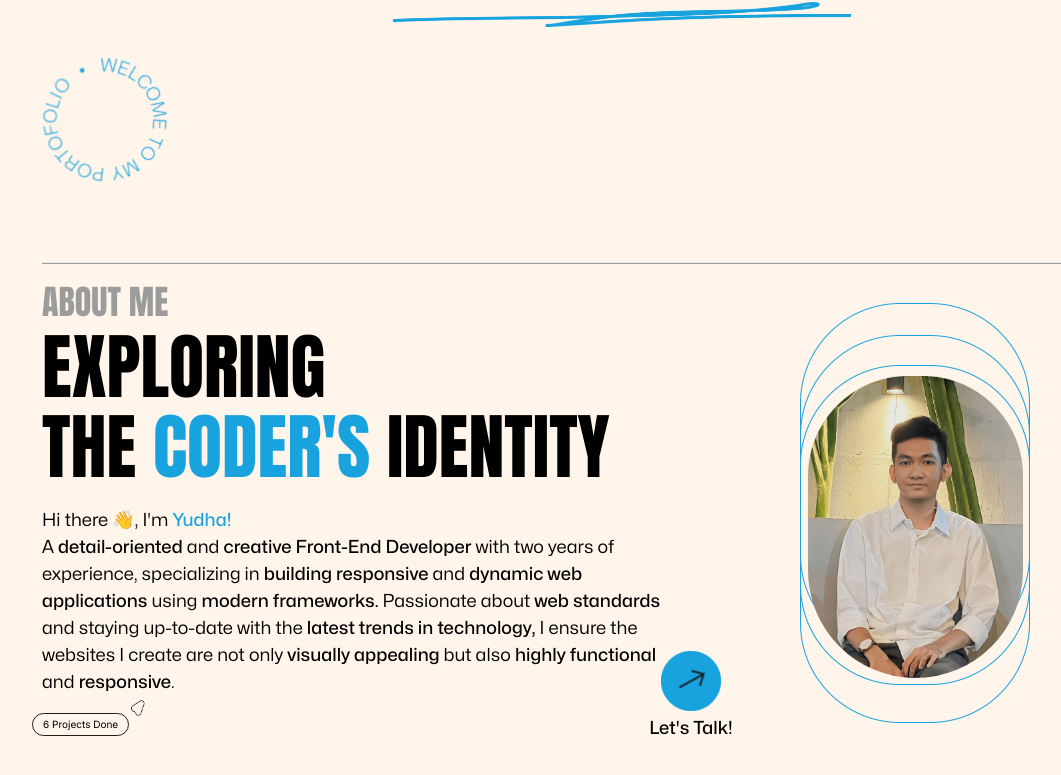
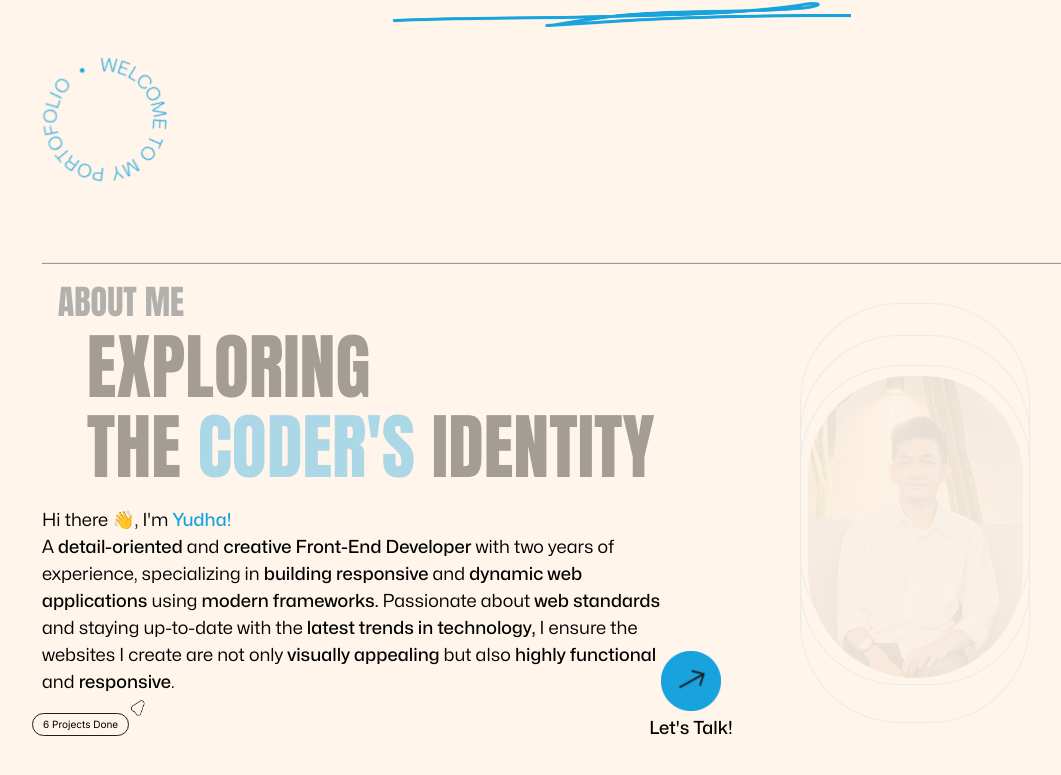
Before and after one commit to yudhaeric/portofolio, a Next.js app: page / in a window 1280 px wide. Shown: the part 353-1128 px from the top of the page, without its empty margins (86-1147 px from the left). Built offline with nearby package versions, Linux system fonts and the light colour scheme.

Commit message:
Add New Animation Keyframes

```diff
--- a/app/globals.css
+++ b/app/globals.css
@@ -31,3 +31,21 @@ body {
   background-color: #FFF5EA;
   overflow-x: hidden;
 }
+
+.appear-timeline-thirty {
+  animation-timeline: view();
+  animation-range: entry 0% cover 30%;
+}
+
+.appear-timeline-sixty {
+  animation-timeline: view();
+  animation-range: entry 0% cover 60%;
+}
+
+.animation-delay-two {
+  animation-delay: 1000ms;
+}
+
+.animation-delay-three {
+  animation-delay: 300ms;
+}
--- a/app/page.tsx
+++ b/app/page.tsx
@@ -8,7 +8,7 @@ export default function Home() {
         <div className='pt-[50%] mx-[5%] desktop:mx-[10%] desktop:pt-[75px]'>
           <div className='absolute right-[-100px] top-[-50px] desktop:inline mobile:hidden'>
             <Image
-              className='animate-spin-slow'
+              className='animate-spinSlow'
               src="/images/icons/shape.png"
               alt="line"
               width={250}
@@ -44,14 +44,14 @@ export default function Home() {
           </div>
           <div className='mt-7'>
             <Image
-              className='animate-spin-slow desktop:hidden'
+              className='animate-spinSlow desktop:hidden'
               src="/images/icons/welcome.png"
               alt="welcome"
               width={105}
               height={107}
             />
             <Image
-              className='animate-spin-slow desktop:inline mobile:hidden'
+              className='animate-spinSlow desktop:inline mobile:hidden'
               src="/images/icons/welcome.png"
               alt="welcome"
               width={125}
@@ -65,8 +65,8 @@ export default function Home() {
           <hr className='bg-[#9C9C9C] h-[1px] desktop:h-[2px]'></hr>
           <div className='flex gap-5'>
             <div className='desktop:w-[70%] mt-3'>
-              <h3 className='font-anton uppercase text-[16px] text-[#9C9C9C] desktop:text-[34px]'>About Me</h3>
-              <h1 className='font-anton uppercase text-[30px] leading-9 desktop:text-[72px] desktop:leading-[80px]'>Exploring <br/> The <span className='text-[#18A3DF]'>Coder&apos;s</span> Identity</h1>
+              <h3 className='font-anton uppercase text-[16px] text-[#9C9C9C] desktop:text-[34px] animate-appearSlideTop appear-timeline-thirty'>About Me</h3>
+              <h1 className='font-anton uppercase text-[30px] leading-9 desktop:text-[72px] desktop:leading-[80px] animate-appearSlideTop appear-timeline-thirty animation-delay-three'>Exploring <br/> The <span className='text-[#18A3DF]'>Coder&apos;s</span> Identity</h1>
               <div className='flex justify-center mt-5 desktop:hidden'>
                 <Image
                   src="/images/icons/shape-bg.png"
@@ -82,7 +82,7 @@ export default function Home() {
                   height={127}
                 />
               </div>
-              <div className='text-[12px] mt-5 font-monaRegular desktop:text-[18px] desktop:w-[90%]'>
+              <div className='text-[12px] mt-5 font-monaRegular desktop:text-[18px] desktop:w-[90%] animate-appearSlideTop appear-timeline-thirty animation-delay-two'>
                 <p>
                   Hi there 👋, I&apos;m <span className='text-[#18A3DF] font-monaMedium'>Yudha! </span>
                 </p>
@@ -100,7 +100,7 @@ export default function Home() {
                 </p>
               </div>
               <div className='flex gap-52 desktop:gap-[520px]'>
-                <div className='relative flex items-center mt-[-5px] ml-[-10px] desktop:mt-3'>
+                <div className='relative flex items-center mt-[-5px] ml-[-10px] desktop:mt-3 animate-appearSlideRight appear-timeline-thirty'>
                   <p className='text-[8px] border border-[#1E1E1E] rounded-full px-[10px] py-[3px] desktop:text-[10px]'>6 Projects Done</p>
                   <Image
                     className='absolute mt-[-35px] left-[85px] desktop:w-[24px] desktop:h-[28.57px] desktop:left-24 desktop:mt-[-40px]'
@@ -110,7 +110,7 @@ export default function Home() {
                     height={15}
                   />
                 </div>
-                <a href="mailto:yudhaericpamungkas@gmail.com" target='_blank' className='desktop:-mt-10'>
+                <a href="mailto:yudhaericpamungkas@gmail.com" target='_blank' className='desktop:-mt-10 animate-appearFadeIn appear-timeline-sixty'>
                   <div className='flex flex-col items-center mt-[-5px]'>
                     <Image
                       className='desktop:w-[60px] desktop:h-[60px]'
@@ -124,7 +124,7 @@ export default function Home() {
                 </a>
               </div>
             </div>
-            <div className='desktop:flex items-center desktop:w-[30%] justify-center mt-5 hidden'>
+            <div className='desktop:flex items-center desktop:w-[30%] justify-center mt-5 hidden animate-appearFadeIn appear-timeline-sixty'>
               <Image
                 src="/images/icons/shape-bg.png"
                 alt="shape"
--- a/tailwind.config.ts
+++ b/tailwind.config.ts
@@ -25,8 +25,29 @@ const config: Config = {
       'mobile': '360px',
       'desktop': '1280px',
     },
+    keyframes: {
+      appearSlideTop: {
+        '0%': { opacity: '0', transform: 'translateX(70px)' },
+        '100%': { opacity: '1', transform: 'translateX(0px)' },
+      },
+      appearSlideRight: {
+        '0%': { opacity: '0', transform: 'translateY(50px)' },
+        '100%': { opacity: '1', transform: 'translateY(0px)' },
+      },
+      appearFadeIn: {
+        '0%': { opacity: '0' },
+        '100%': { opacity: '1' },
+      },
+      spin: {
+        '0%': { transform: 'rotate(0deg)' },
+        '100%': { transform: 'rotate(360deg)' },
+      },
+    },
     animation: {
-      'spin-slow': 'spin 4s linear infinite',
+      spinSlow: 'spin 4s linear infinite',
+      appearSlideTop: 'appearSlideTop ease-in-out',
+      appearSlideRight: 'appearSlideRight ease-in-out',
+      appearFadeIn: 'appearFadeIn ease-in-out',
     }
   },
   plugins: [],
```
